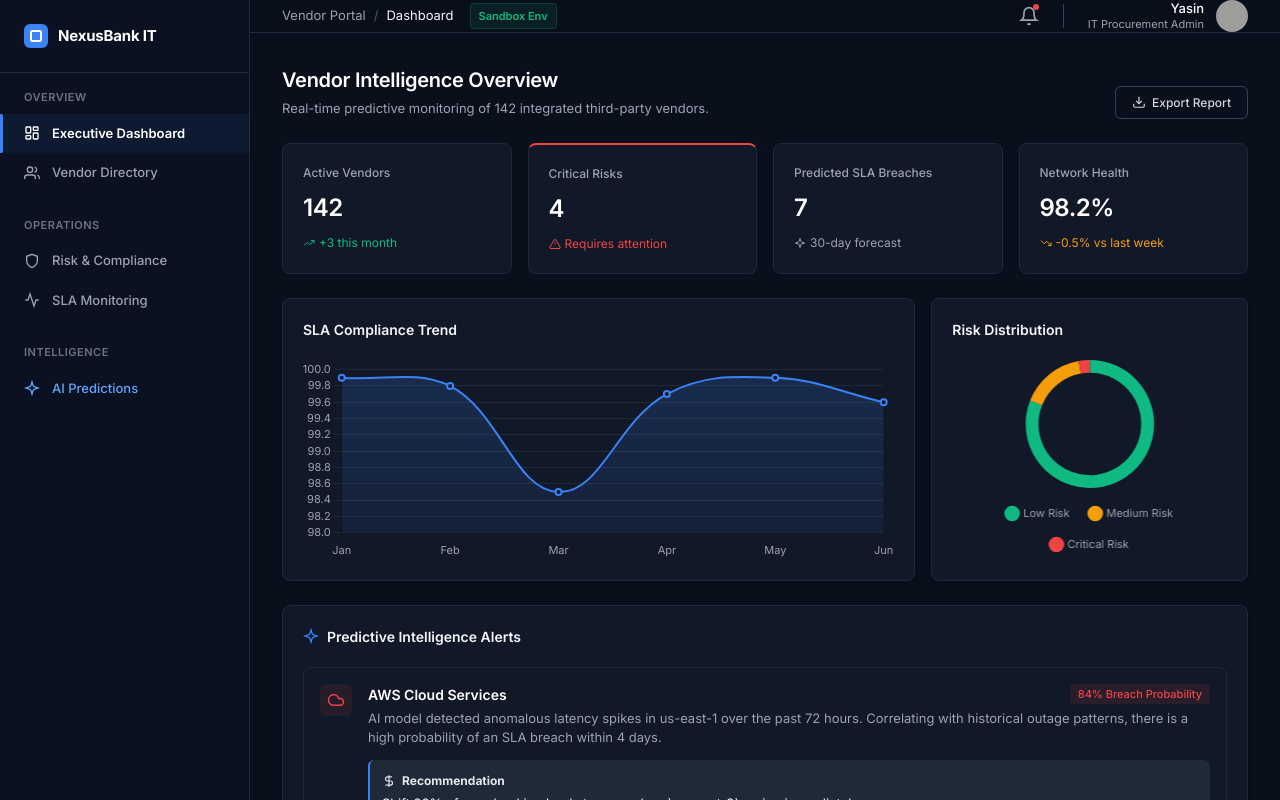
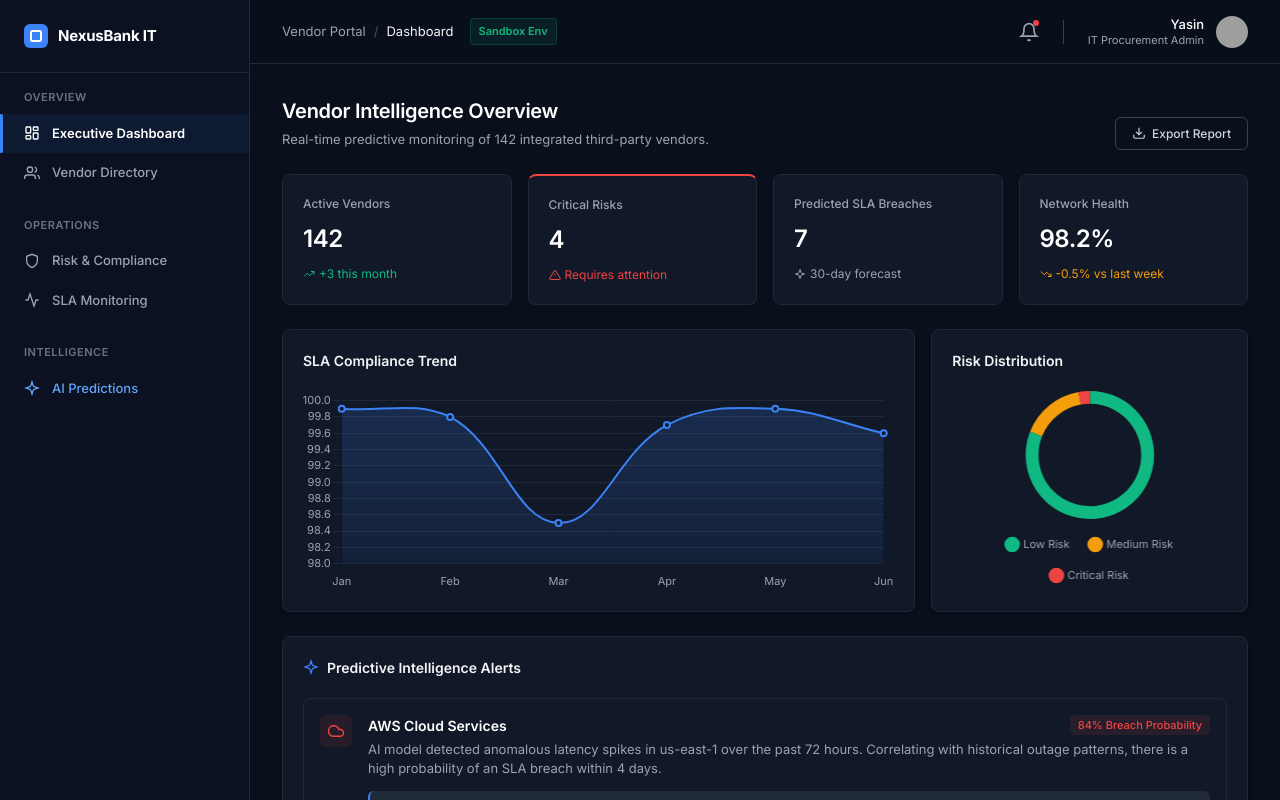
Before and after one commit to masyasin/Intelligence-Dashboard, a plain HTML site: page index.html in a window 1280 px wide. Drawn offline with nearby package versions, Linux system fonts and the light colour scheme; grey boxes are pictures that could not be loaded.

Commit message:
Fix topbar squish on overflowing tabs

```diff
--- a/index.html
+++ b/index.html
@@ -53,7 +53,7 @@
     .main-content { flex: 1; display: flex; flex-direction: column; overflow-y: auto; overflow-x: auto; background-color: var(--bg-dark); }
 
     /* Topbar */
-    .topbar { height: 64px; border-bottom: 1px solid var(--border-color); display: flex; align-items: center; justify-content: space-between; padding: 0 32px; background-color: rgba(10, 15, 28, 0.95); position: sticky; top: 0; z-index: 20; min-width: 700px; backdrop-filter: blur(8px); }
+    .topbar { flex-shrink: 0; height: 64px; border-bottom: 1px solid var(--border-color); display: flex; align-items: center; justify-content: space-between; padding: 0 32px; background-color: rgba(10, 15, 28, 0.95); position: sticky; top: 0; z-index: 20; min-width: 700px; backdrop-filter: blur(8px); }
     .topbar-left { display: flex; align-items: center; gap: 16px; }
     .breadcrumb { color: var(--text-muted); font-size: 13px; display: flex; align-items: center; gap: 8px; }
     .poc-badge { background: rgba(16, 185, 129, 0.1); color: var(--risk-low); padding: 4px 8px; border-radius: 4px; font-size: 11px; font-weight: 600; border: 1px solid rgba(16, 185, 129, 0.2); }
```
